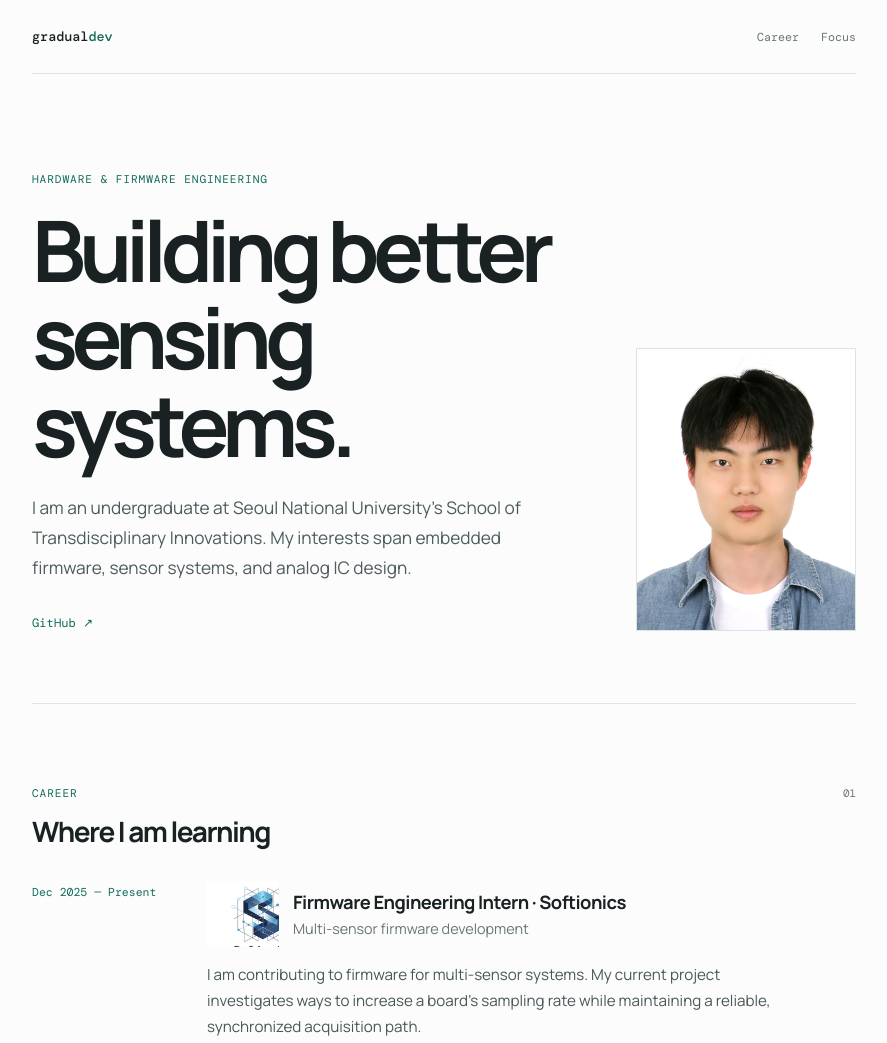
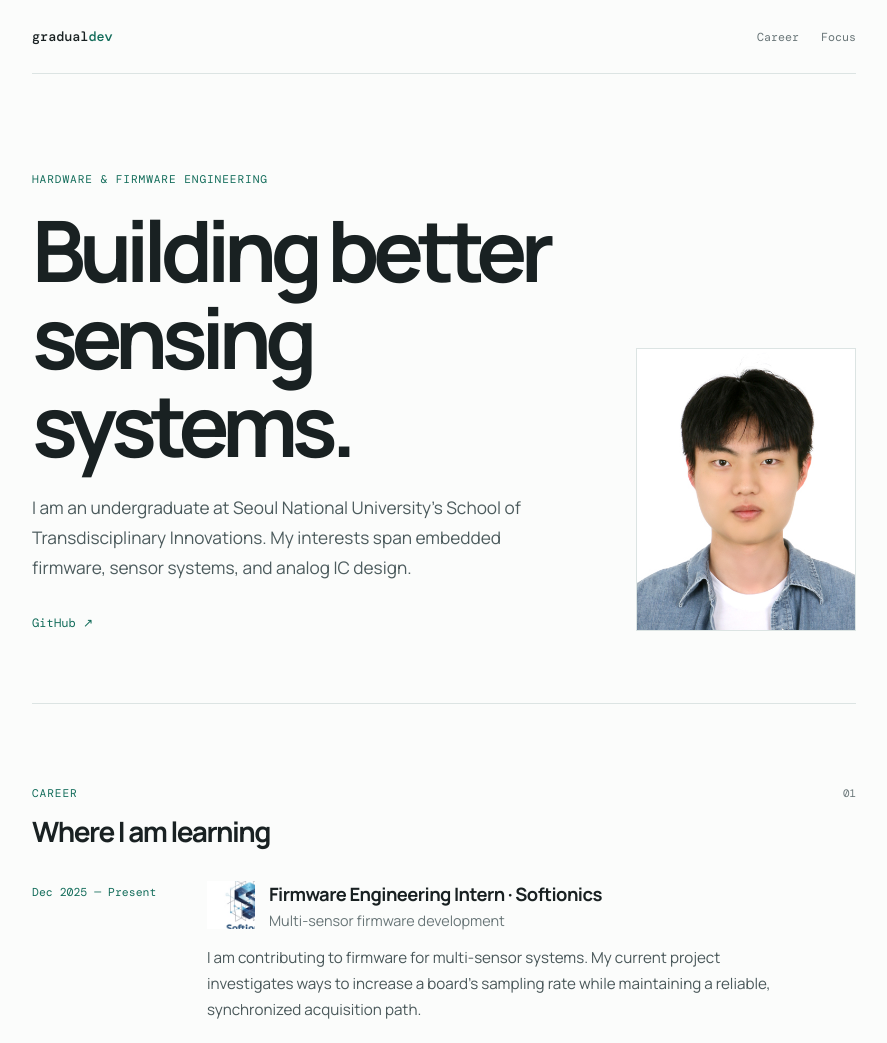
Before and after one commit to gradualdev/gradualdev.github.io, a plain HTML site: page index.html in a window 1280 px wide. Shown: the top 1043 px of the page, without its empty margins (196-1083 px from the left). Drawn offline with nearby package versions, Linux system fonts and the light colour scheme.

Commit message:
Standardize organization logo sizes

```diff
--- a/index.html
+++ b/index.html
@@ -41,10 +41,10 @@
     .organization { display: flex; align-items: center; gap: 14px; margin-bottom: 15px; }
     .organization h3 { margin: 0; }
     .organization .role { margin: 4px 0 0; }
-    .logo-mark { display: grid; flex: 0 0 42px; width: 42px; height: 42px; place-items: center; overflow: hidden; }
+    .logo-mark { display: grid; flex: 0 0 48px; width: 48px; height: 48px; place-items: center; overflow: hidden; }
     .logo-mark img { display: block; max-width: 100%; max-height: 100%; object-fit: contain; }
-    .softionics-mark { width: 72px; flex-basis: 72px; height: 66px; }
-    .softionics-mark img { width: 112px; max-width: none; max-height: none; transform: translateY(-16px); }
+    .softionics-mark { width: 48px; flex-basis: 48px; height: 48px; }
+    .softionics-mark img { width: 85px; max-width: none; max-height: none; transform: translateY(-18px); }
     .focus-list { display: grid; grid-template-columns: repeat(3, 1fr); gap: 26px; }
     .focus-list article { border-top: 2px solid var(--ink); padding-top: 16px; }
     .focus-list h3 { font-size: 1rem; }
```
